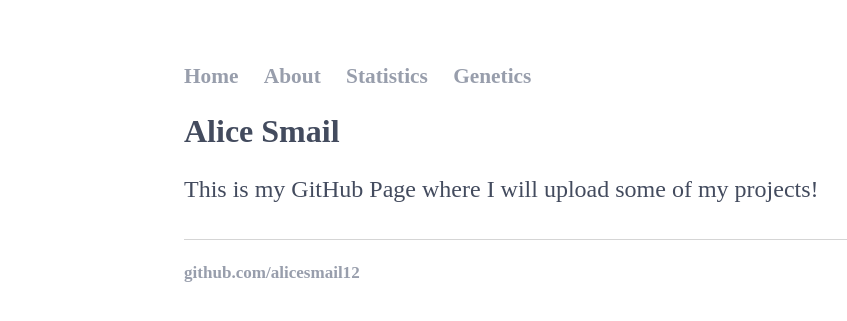
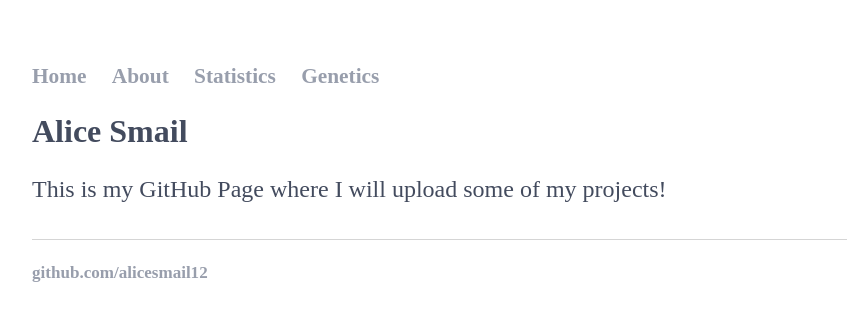
Before and after one commit to alicesmail12/alicesmail12.github.io, a Jekyll site: the page built from index.html, in a window 1280 px wide. Shown: the top 321 px of the page, without its empty margins (8-855 px from the left). Built offline with Jekyll 4.4.1, drawn with Linux system fonts in a browser that asks for light colours; some web fonts are replaced.

Commit message:
Update main.css

```diff
--- a/css/main.css
+++ b/css/main.css
@@ -33,7 +33,7 @@ h3,h4,h5,h6,p {
 
 body {
     margin: 60px auto;
-    width: 70%;
+    width: 1200px;
     font-size: 16pt;
     font-family: 'Radio Canada Big';
     line-height: 32px;
```
